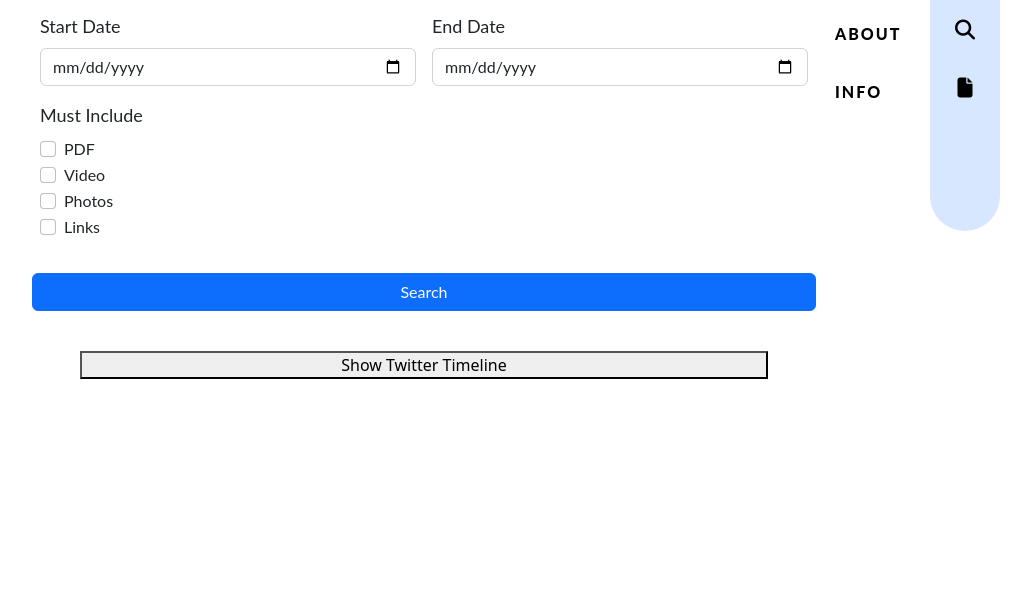
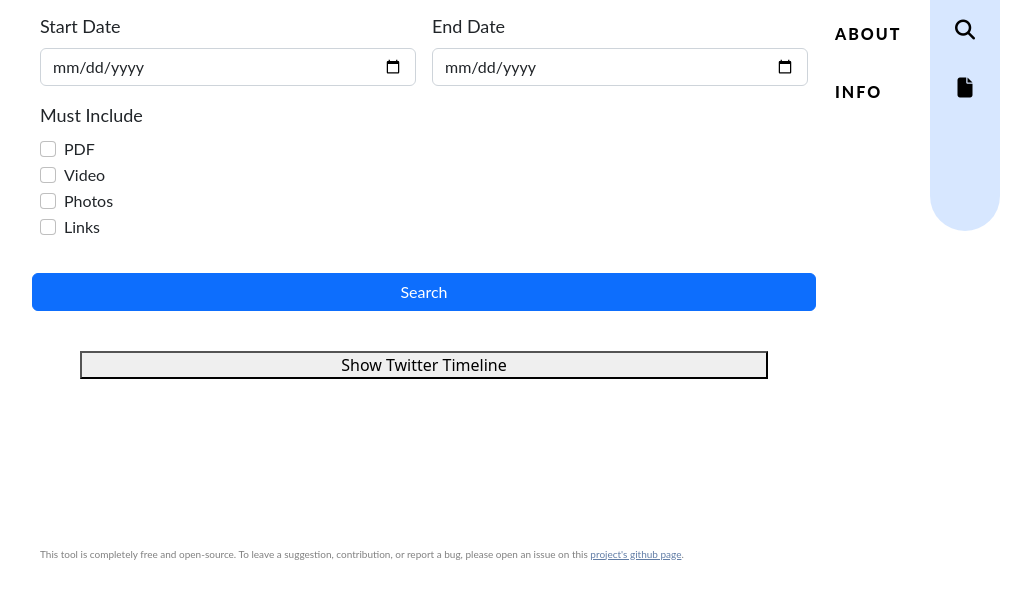
Before and after one commit to carolyn-wang/twitter-academic-research-tool, a plain HTML site: page index.html in a window 1280 px wide. Shown: the part 269-868 px from the top of the page, without its empty margins (216-1247 px from the left). Before the commit the page ends 800 px from the top, so only its background shows below. Drawn offline with nearby package versions, Linux system fonts and the light colour scheme; a web font is replaced by a local one.

Commit message:
added footer

```diff
--- a/css/main.css
+++ b/css/main.css
@@ -8,6 +8,8 @@
   --toolbar-background-color: #0d6dfd2a;
   --toolbar-hover-color: #0041b1fd;
   --toolbar-active-color: #002468fd;
+  --text-color-light: grey;
+  --text-color-link-light: #617da6;
 
 
   /* Padding */
@@ -53,7 +55,7 @@ body {
   text-transform: uppercase;
   letter-spacing: 0.1rem;
   font-size: small;
-  color: grey;
+  color: var(--text-color-light);
   padding-bottom: var(--padding-xsmall);
 }
 
@@ -220,3 +222,18 @@ li a span{
   transition-delay: calc(0.08s * var(--g));
   color:var(--toolbar-hover-color);
 }
+
+/* Footer */
+footer{
+  padding-top: var(--padding-large);
+}
+
+footer p{
+  color: var(--text-color-light);
+  font-size: x-small;
+}
+
+footer a{
+  color: var(--text-color-link-light);
+  font-size: x-small;
+}
--- a/index.html
+++ b/index.html
@@ -114,6 +114,21 @@
 
     </body>
 
+    <footer>
+        <!-- <p>
+            The tool was created by researchers at the Berkeley Human Rights Center (
+            <a href="https://github.com/carolyn-wang/twitter-academic-research-tool" target="_blank">Carolyn Wang</a>,
+            <a href="https://github.com/carolyn-wang/twitter-academic-research-tool" target="_blank">Larry Gan</a>,
+            <a href="https://github.com/carolyn-wang/twitter-academic-research-tool">Aayush Patel</a>,
+            <a href="https://github.com/carolyn-wang/twitter-academic-research-tool">Ellie Wong</a> ).
+        </p> -->
+        <p>This tool is completely free and open-source.
+           To leave a suggestion, contribution, or report a bug,
+           please open an issue on this <a href="https://github.com/carolyn-wang/twitter-academic-research-tool" target="_blank">project's github page</a>.
+           <!-- or contact our team directly at <a href="mailto:carolynw@berkeley.edu" target="_blank">carolynw@berkeley.edu</a>. -->
+        </p>
+      </footer>
+
     <!-- Set Max Date Limit (input field's max date is today) -->
     <script>
         inputDateStart.max = new Date().toISOString().split("T")[0];
```
Also changed, not shown: js/twitter_query.js (renamed from twitter_query.js).
